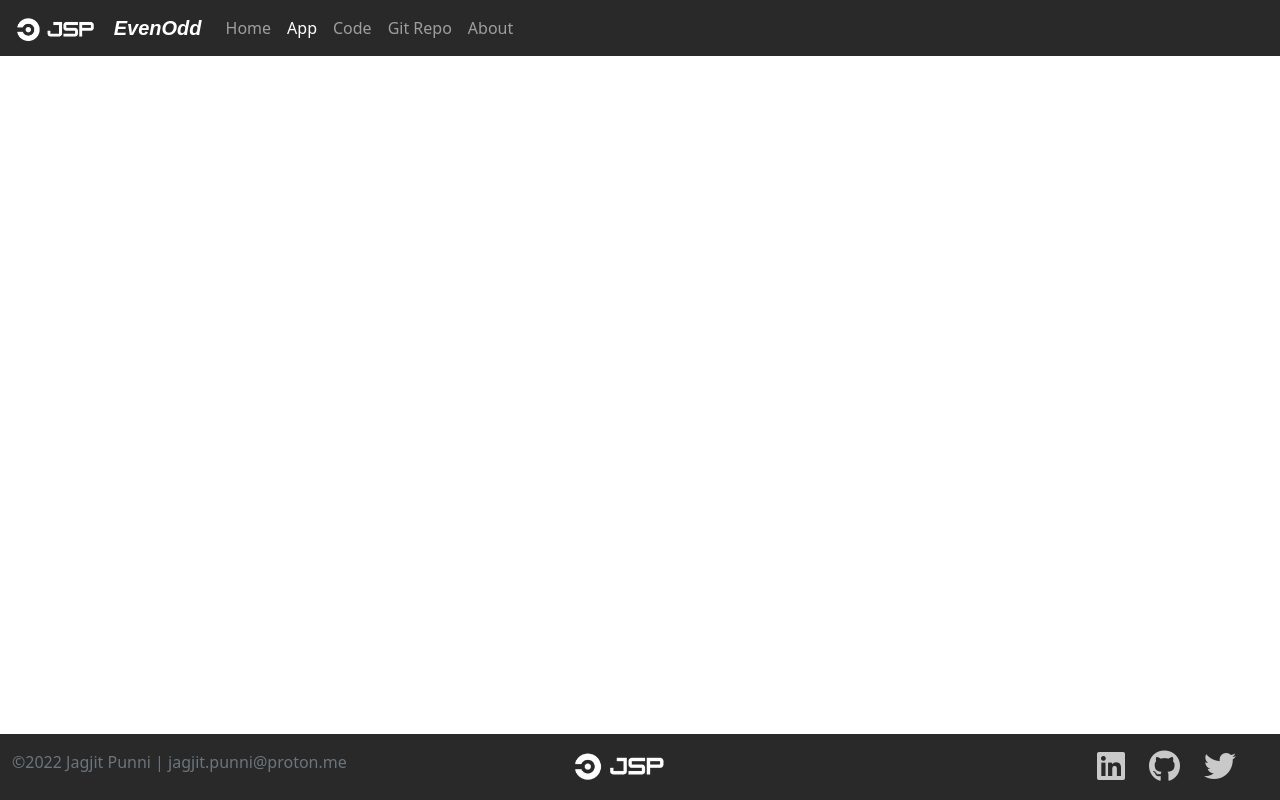
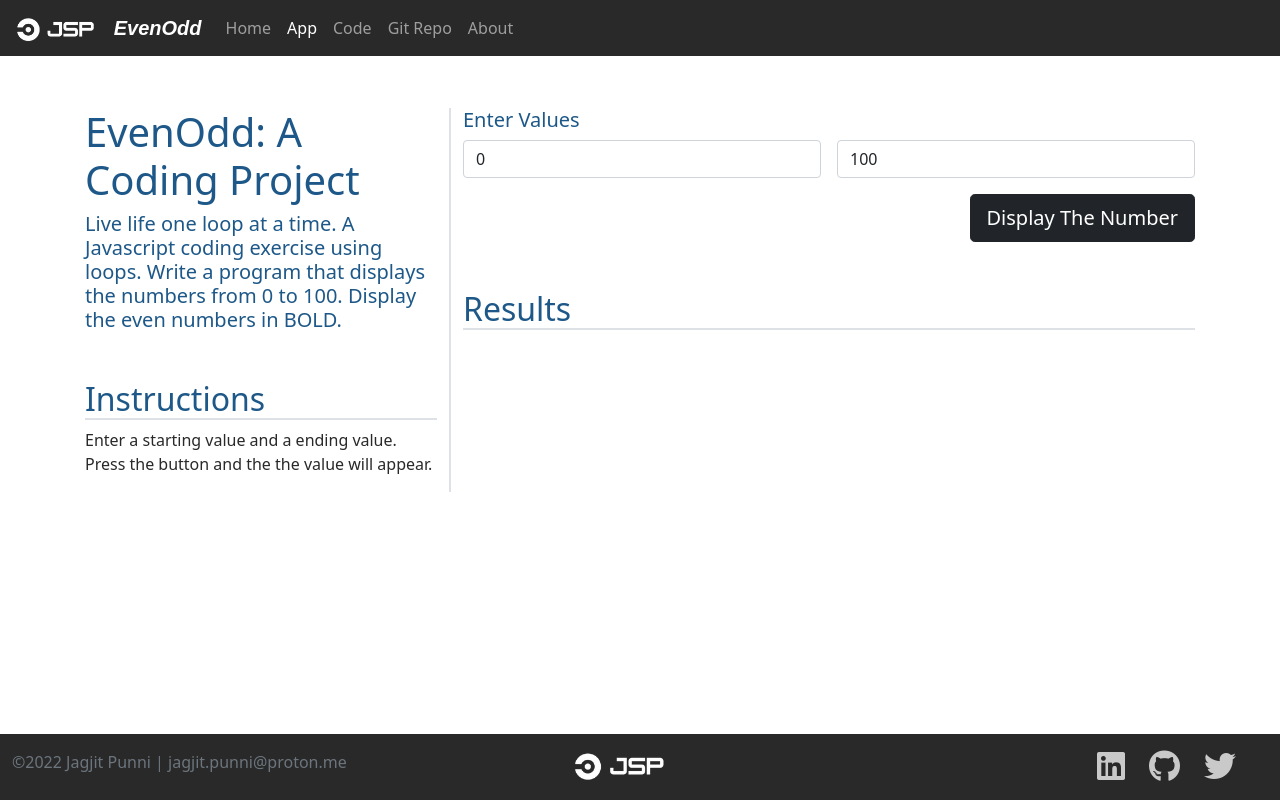
Before and after one commit to JagjitPunni/EvenOdd, a plain HTML site: page app.html in a window 1280 px wide. Drawn offline with nearby package versions, Linux system fonts and the light colour scheme.

Commit message:
Update app.html
fixed some issues for layout

```diff
--- a/app.html
+++ b/app.html
@@ -44,7 +44,42 @@
     </nav>
     <!-- ==== Main Section ==== -->
     <main class="flex-shrink-0">
-      <div class="container"></div>
+      <div class="container mt-5">
+        <div class="row row-cols-1 row-cols-lg-2">
+          <div class="col-lg-4 col border-end border-2">
+              <h1>EvenOdd: A Coding Project</h1>
+              <h4 class="lead">
+                Live life one loop at a time. A Javascript coding exercise using loops. Write a program that displays the numbers from 0 to 100. Display the even numbers in <strong>BOLD.</strong>
+              </h4>
+              <h2 class="mt-5 border-bottom border-2">Instructions</h2>
+              <p>Enter a starting value and a ending value. Press the button and the the value will appear.</p>
+          </div>
+          <div class="col-lg-8 col">
+              <div>
+                <h5>Enter Values</h5>
+                <form class="row gy-2 gx-3">
+                  <div class="col-6">
+                    <input id="startValue" type="number" class="form-control" placeholder="Start Value" value="0" aria-label="Start Value">
+                  </div>
+                  <div class="col-6">
+                    <input id="endValue" type="number" class="form-control" placeholder="End Value" value="100" aria-label="End Value">
+                  </div>
+                  <div class="col-12 d-flex justify-content-end mt-3">
+                    <button id="btnSubmit" type="button" class="btn btn-dark btn-lg">Display The Number</button>
+                  </div>
+                </form>
+                <h2 class="mt-5 border-bottom border-2">Results</h2>
+                <div class="table-responsive">
+                  <table class="table table-striped table-sm">
+                    <tbody id="results">
+                      <!--Results-->
+                    </tbody>
+                  </table>
+                </div>
+              </div>
+          </div>
+        </div>
+      </div>
     </main>
     <!-- ==== Footer Section ==== -->
     <footer class="footer mt-auto py-3 sticky-footer">
```
